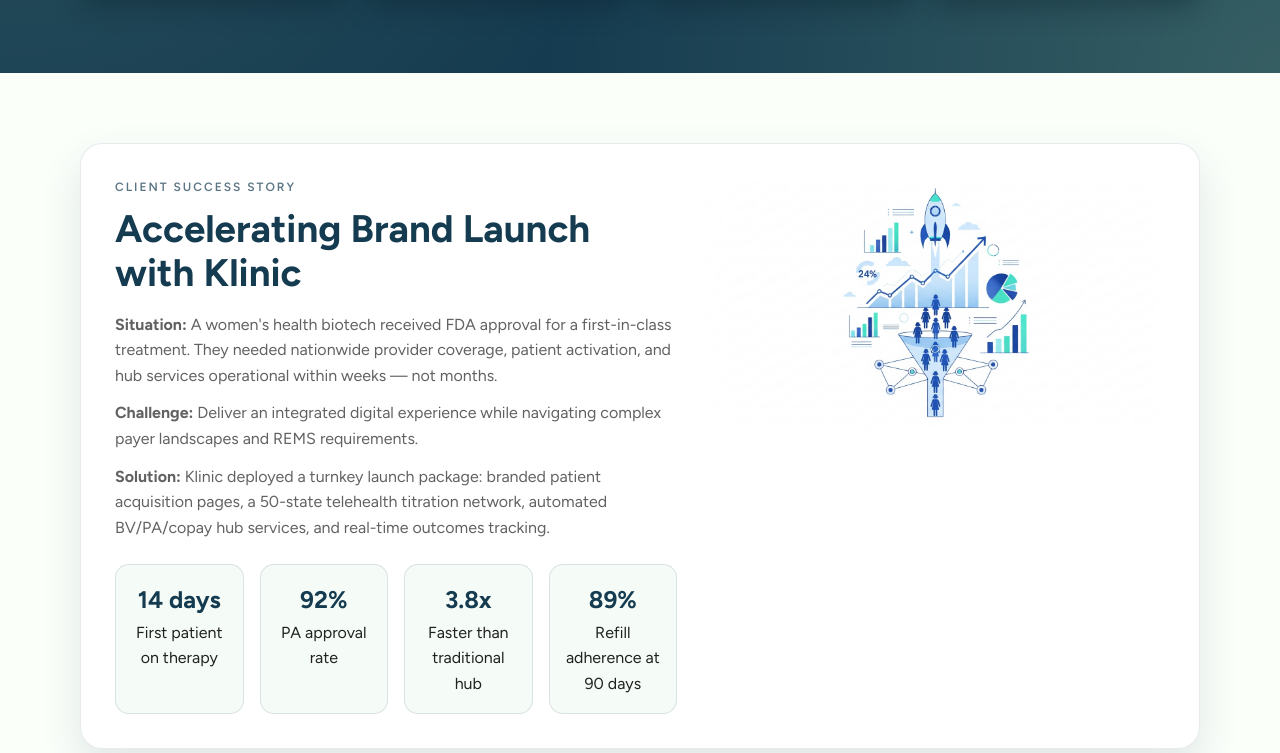
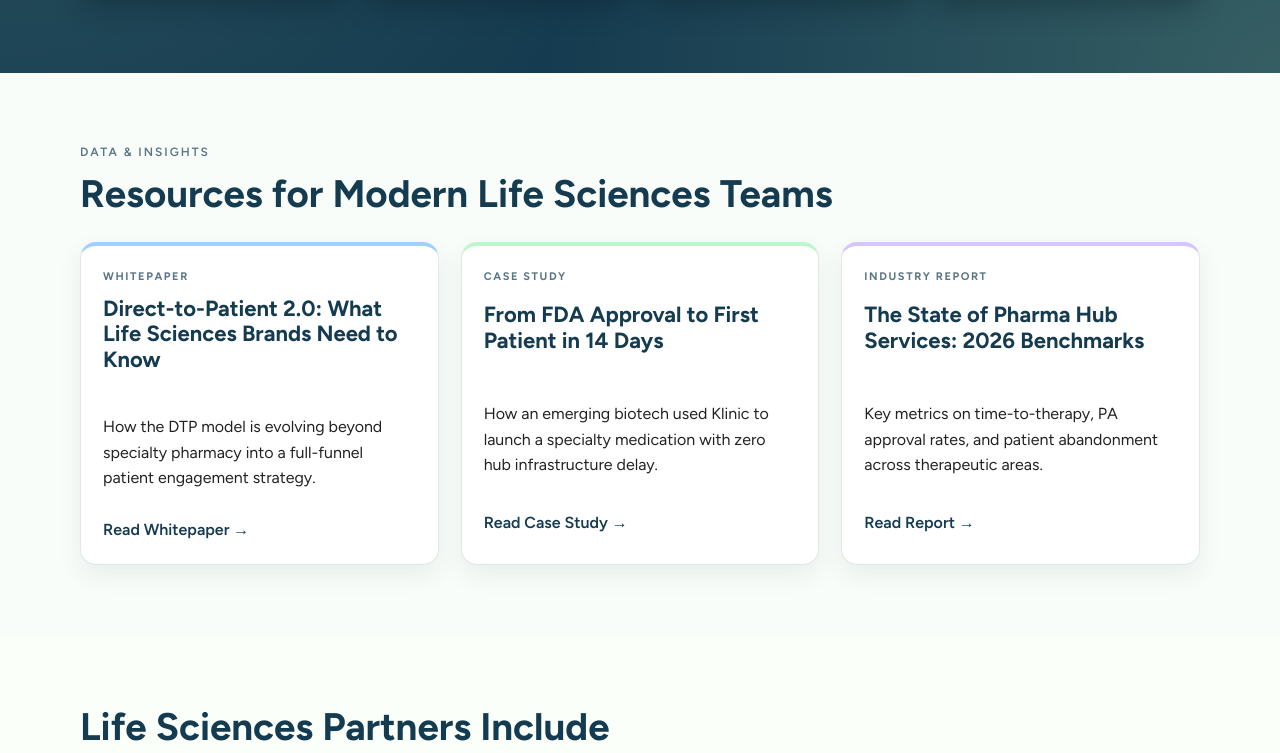
Before and after one commit to SalesFusion-AI/klinic-life-sciences, a plain HTML site: page index.html in a window 1280 px wide. Shown: the part 4128-4881 px from the top of the page. Drawn offline with nearby package versions, Linux system fonts and the light colour scheme.

Commit message:
remove case study section

```diff
--- a/index.html
+++ b/index.html
@@ -827,42 +827,6 @@
       </div>
     </section>
 
-    <!-- Case Study -->
-    <section class="case-study">
-      <div class="container">
-        <div class="case-card fade-in">
-          <div>
-            <div class="label">CLIENT SUCCESS STORY</div>
-            <h2>Accelerating Brand Launch with Klinic</h2>
-            <div class="case-list">
-              <div><strong>Situation:</strong> A women's health biotech received FDA approval for a first-in-class treatment. They needed nationwide provider coverage, patient activation, and hub services operational within weeks — not months.</div>
-              <div><strong>Challenge:</strong> Deliver an integrated digital experience while navigating complex payer landscapes and REMS requirements.</div>
-              <div><strong>Solution:</strong> Klinic deployed a turnkey launch package: branded patient acquisition pages, a 50-state telehealth titration network, automated BV/PA/copay hub services, and real-time outcomes tracking.</div>
-            </div>
-            <div class="case-stats">
-              <div class="case-stat">
-                <div class="value">14 days</div>
-                <div>First patient on therapy</div>
-              </div>
-              <div class="case-stat">
-                <div class="value">92%</div>
-                <div>PA approval rate</div>
-              </div>
-              <div class="case-stat">
-                <div class="value">3.8x</div>
-                <div>Faster than traditional hub</div>
-              </div>
-              <div class="case-stat">
-                <div class="value">89%</div>
-                <div>Refill adherence at 90 days</div>
-              </div>
-            </div>
-          </div>
-          <img src="https://raw.githubusercontent.com/SalesFusion-AI/klinic-life-sciences/main/case-study.png" alt="Case study illustration" style="border-radius:16px;width:100%">
-        </div>
-      </div>
-    </section>
-
     <!-- Data & Insights Resources -->
     <section id="resources" class="resources">
       <div class="container">
```
